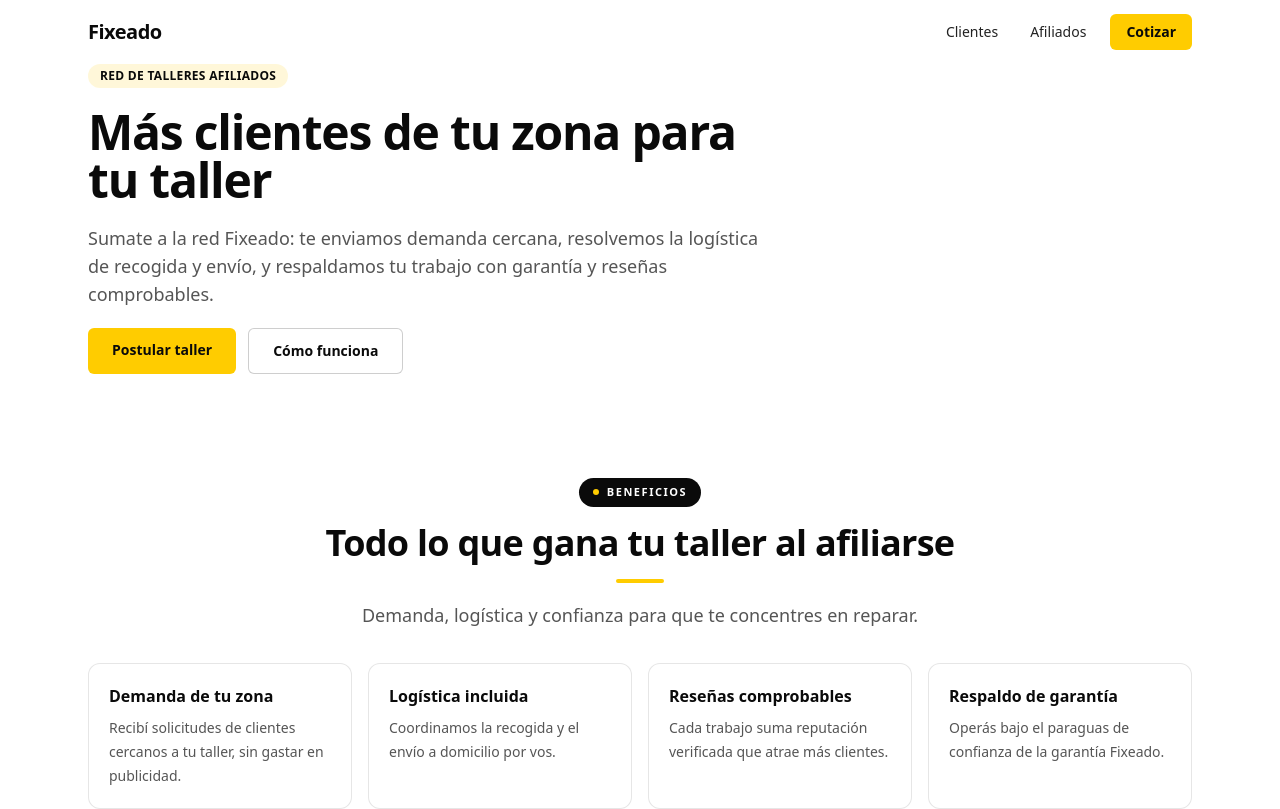
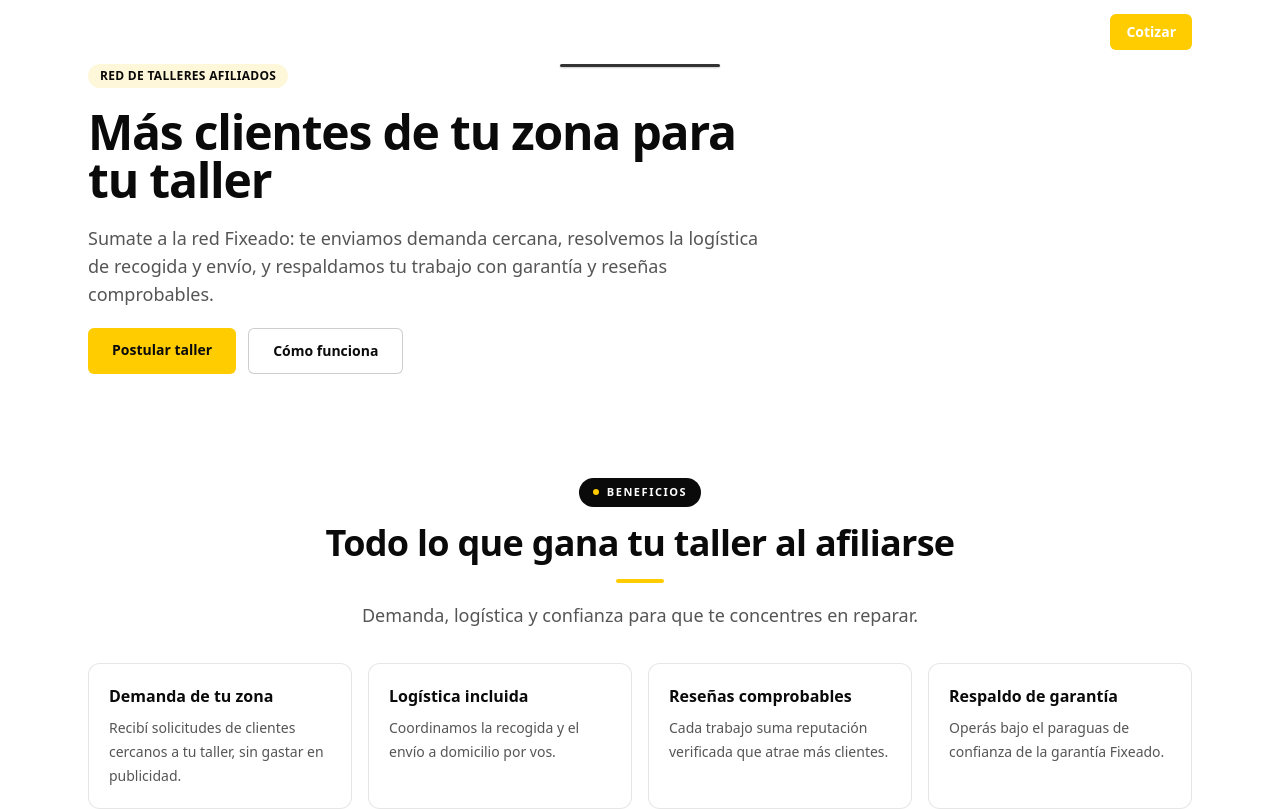
Before and after one commit to TomyRioss/fixeado, a Next.js app: page /afiliados in a window 1280 px wide. Shown: the top 809 px of the page. Built offline with nearby package versions, Linux system fonts and the light colour scheme.

Commit message:
TOM-138 navbar transicion suave sin snap

```diff
--- a/components/landing/site-header.tsx
+++ b/components/landing/site-header.tsx
@@ -22,17 +22,17 @@
 
   return (
     <header
-      className={`fixed left-0 right-0 top-0 z-50 transition-colors transition-shadow duration-300 ease ${
+      className={`fixed left-0 right-0 top-0 z-50 transition-all duration-500 ease-out ${
         scrolled
-          ? "border-b border-primary/10 bg-surface/95 shadow-sm backdrop-blur"
-          : "border-b border-transparent bg-transparent shadow-none"
+          ? "bg-surface/95 shadow-sm backdrop-blur-md"
+          : "bg-surface/0 shadow-none backdrop-blur-0"
       }`}
     >
       <div className="mx-auto flex h-16 w-full max-w-6xl items-center justify-between gap-4 px-4 sm:px-6">
         <Link
           href="/"
           className={`text-xl font-extrabold tracking-tight transition-colors duration-300 ${
-            scrolled ? "text-primary" : "text-cta-foreground"
+            scrolled ? "text-primary" : "text-white"
           }`}
         >
           Fixeado
@@ -45,7 +45,7 @@
               className={`rounded-md px-3 py-2 text-sm font-medium transition-colors duration-300 ${
                 scrolled
                   ? "text-muted hover:bg-background hover:text-primary"
-                  : "text-cta-foreground/90 hover:bg-white/10 hover:text-cta-foreground"
+                  : "text-white/90 hover:bg-white/10 hover:text-white"
               }`}
             >
               {link.label}
@@ -53,12 +53,22 @@
           ))}
           <Link
             href="/#cotizar"
-            className="ml-1 rounded-md bg-cta px-4 py-2 text-sm font-semibold text-cta-foreground transition-opacity hover:opacity-90"
+            className="ml-1 rounded-md bg-cta px-4 py-2 text-sm font-semibold text-white transition-opacity hover:opacity-90"
           >
             Cotizar
           </Link>
         </nav>
       </div>
+      <div className="flex justify-center pb-1">
+        <div
+          aria-hidden="true"
+          className={`transition-all duration-500 ease-out ${
+            scrolled
+              ? "h-px w-full bg-primary/10 opacity-100"
+              : "h-[3px] w-40 rounded-full bg-black opacity-80 shadow-[0_1px_2px_rgba(0,0,0,0.25)]"
+          }`}
+        />
+      </div>
     </header>
   );
 }
```
